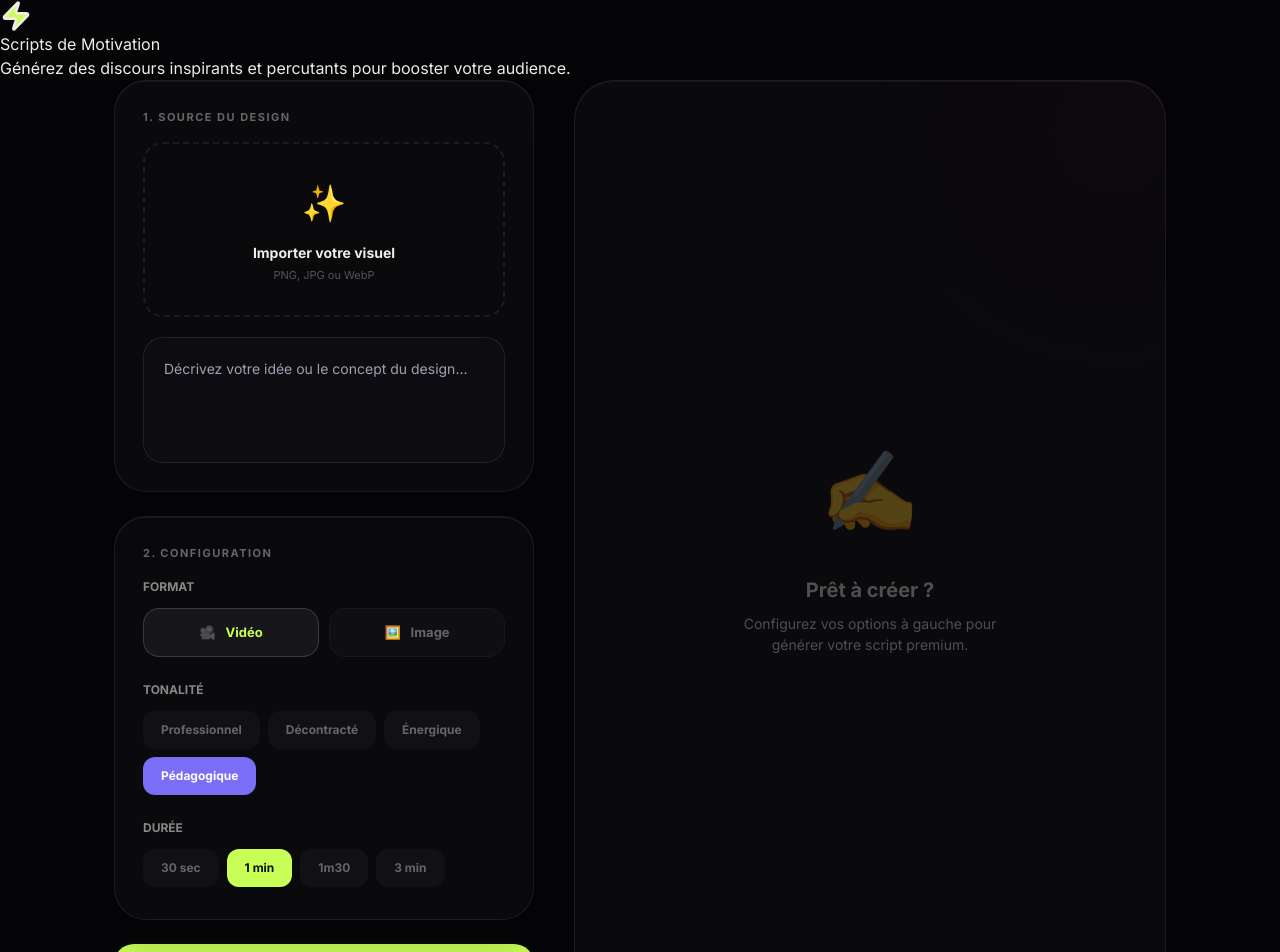
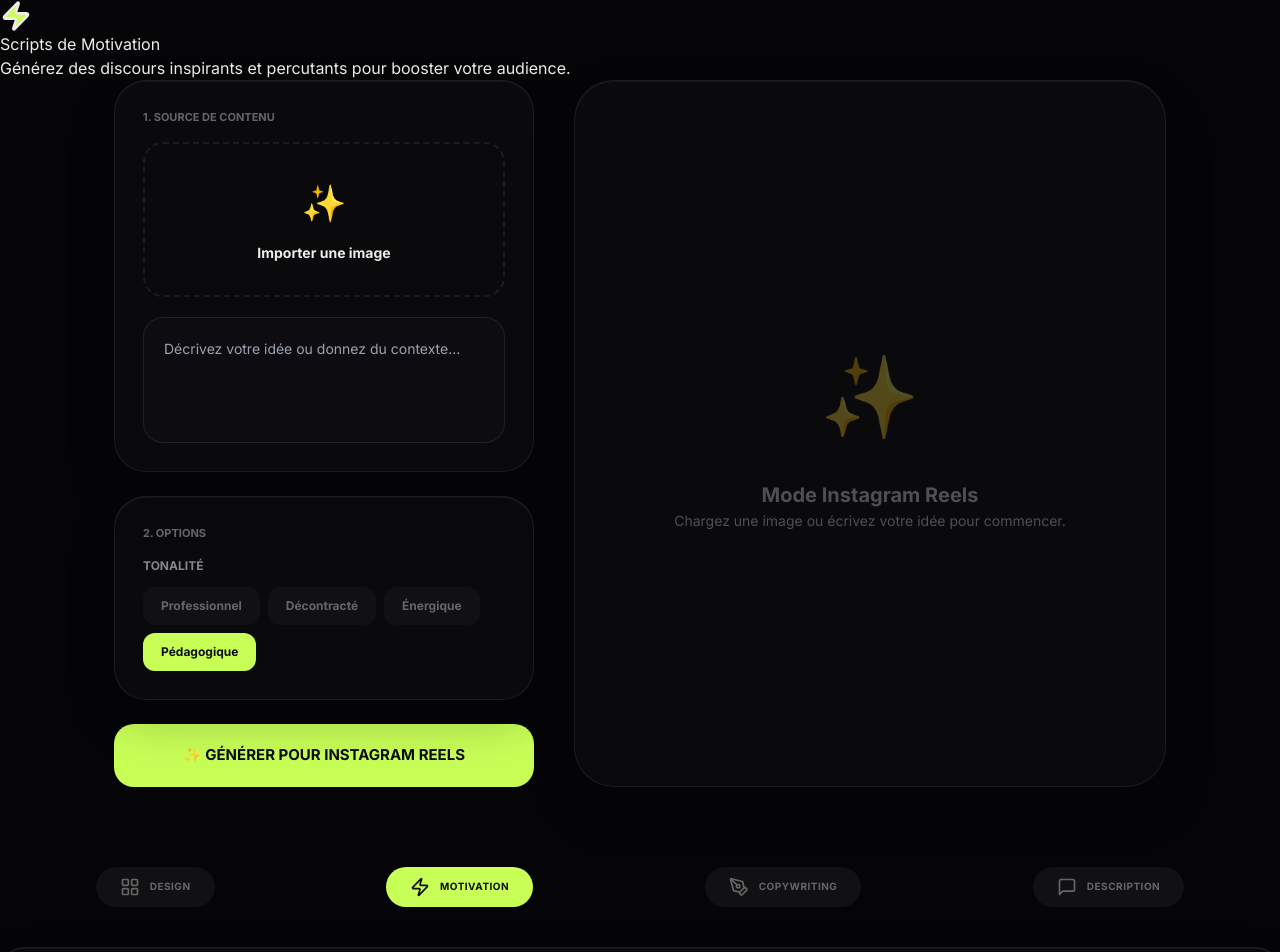
Before and after one commit to jacquesespoir9-wq/script-creator, a React (Vite) app: page /motivation in a window 1280 px wide. Shown: the top 952 px of the page. Built offline with nearby package versions, Linux system fonts and the light colour scheme.

Commit message:
feat: implement specialized AI logic for each content category

```diff
--- a/src/components/ScriptGenerator.jsx
+++ b/src/components/ScriptGenerator.jsx
@@ -1,9 +1,8 @@
-"use client";
-
 import React, { useState, useCallback } from 'react';
 import { useNavigate } from 'react-router-dom';
-import { PLATFORMS, DURATIONS, TONES, FORMATS } from '../constants';
-import { supabase } from '../integrations/supabase/client';
+import { PLATFORMS, DURATIONS, TONES } from '../constants';
+import { supabase } from '../supabaseClient';
+import { GoogleGenerativeAI } from "@google/generative-ai";
 import PlatformIcon from './PlatformIcon';
 
 const ScriptGenerator = ({ initialPlatformId }) => {
@@ -13,7 +12,6 @@ const ScriptGenerator = ({ initialPlatformId }) => {
   const [ideaText, setIdeaText] = useState("");
   const [duration, setDuration] = useState("60");
   const [tone, setTone] = useState("educational");
-  const [format, setFormat] = useState("video");
   const [loading, setLoading] = useState(false);
   const [script, setScript] = useState(null);
   const [error, setError] = useState(null);
@@ -36,20 +34,15 @@ const ScriptGenerator = ({ initialPlatformId }) => {
     reader.readAsDataURL(file);
   }, []);
 
-  const changePlatform = (id) => {
-    navigate(`/${id}`);
-  };
-
   const generateScript = async () => {
     if (!imageBase64 && !ideaText.trim()) {
-      setError("Veuillez importer une image ou décrire votre idée de design.");
+      setError("Veuillez importer une image ou décrire votre idée.");
       return;
     }
 
-    const API_KEY = import.meta.env.VITE_OPENROUTER_API_KEY;
-
+    const API_KEY = import.meta.env.VITE_GOOGLE_GEMINI_API_KEY;
     if (!API_KEY) {
-      setError("ERREUR : Clé API non détectée.");
+      setError("ERREUR : Clé API Google Gemini non configurée.");
       return;
     }
 
@@ -58,66 +51,63 @@ const ScriptGenerator = ({ initialPlatformId }) => {
     setScript(null);
 
     const platformInfo = PLATFORMS.find((p) => p.id === platform);
-    const formatLabel = FORMATS.find(f => f.id === format)?.label;
+    const toneLabel = TONES.find((t) => t.id === tone)?.label;
 
-    let systemPrompt = `Tu es un expert en création de contenu pour les réseaux sociaux, spécialisé dans les tutoriels de design graphique.
-Crée un contenu optimisé pour ${platformInfo.label}.
-Format de publication : ${formatLabel}.
-Ton : ${TONES.find((t) => t.id === tone)?.label}.
-${format === 'video' ? `Durée estimée : ${duration} secondes.` : ''}
-
-CONSIGNES SPÉCIFIQUES :
-${format === 'video'
-  ? "Génère un script vidéo complet avec ACCROCHE, INTRODUCTION, ÉTAPES DE RÉALISATION, CTA, HASHTAGS et DESCRIPTION."
-  : "Génère une légende captivante pour un post image/carrousel, avec une structure claire, des conseils textuels, un CTA, des HASHTAGS et une DESCRIPTION."
-}`;
-
-    let userContent = [];
-    if (ideaText.trim()) {
-      userContent.push({ type: "text", text: `Idée du design : ${ideaText.trim()}` });
-    }
-    if (imageBase64) {
-      userContent.push({
-        type: "image_url",
-        image_url: { url: `data:${imageBase64.type};base64,${imageBase64.data}` }
-      });
+    // Custom instructions based on the mode
+    let specializedPrompt = "";
+    if (platform === 'design') {
+      specializedPrompt = `Tu es un expert en Design Graphique. Analyse l'image et crée un script tutoriel étape par étape pour reproduire ce design. Structure le script avec Accroche, Matériel requis, Étapes détaillées, et Résultat final.`;
+    } else if (platform === 'motivation') {
+      specializedPrompt = `Tu es un coach en Motivation. Analyse l'image et crée un script inspirant et puissant. Utilise des phrases percutantes, une narration émotionnelle et termine par un message fort pour booster l'audience.`;
+    } else if (platform === 'copy') {
+      specializedPrompt = `Tu es un expert en Copywriting. Analyse l'image et crée un texte de vente persuasif utilisant la méthode AIDA (Attention, Intérêt, Désir, Action). Optimize le texte pour captiver et convertir.`;
+    } else if (platform === 'desc') {
+      specializedPrompt = `Tu es un Social Media Manager. Analyse l'image et crée une description optimisée SEO pour les réseaux sociaux. Inclus des hashtags pertinents, une légende captivante et un appel à l'action clair.`;
     }
 
+    const fullPrompt = `Mode : ${platformInfo.label}
+Tonalité : ${toneLabel}
+Durée cible : ${duration} secondes
+
+${specializedPrompt}
+
+Voici le contexte supplémentaire fourni par l'utilisateur : ${ideaText}
+
+Génère un script complet, structuré et prêt à l'emploi.`;
+
     try {
-      const response = await fetch("https://openrouter.ai/api/v1/chat/completions", {
-        method: "POST",
-        headers: {
-          "Authorization": `Bearer ${API_KEY}`,
-          "Content-Type": "application/json",
-          "X-Title": "ScriptGen",
-        },
-        body: JSON.stringify({
-          "model": "google/gemini-2.0-flash-001",
-          "messages": [
-            { "role": "system", "content": systemPrompt },
-            { "role": "user", "content": userContent }
-          ]
-        })
-      });
+      const genAI = new GoogleGenerativeAI(API_KEY);
+      const model = genAI.getGenerativeModel({ model: "gemini-1.5-flash" });
 
-      const data = await response.json();
-      if (!response.ok) throw new Error(data.error?.message || "Erreur IA.");
+      let contentParts = [fullPrompt];
+      if (imageBase64) {
+        contentParts.push({
+          inlineData: {
+            data: imageBase64.data,
+            mimeType: imageBase64.type
+          }
+        });
+      }
 
-      const text = data.choices[0]?.message?.content;
-      if (!text) throw new Error("Aucun contenu généré.");
+      const result = await model.generateContent(contentParts);
+      const response = await result.response;
+      const text = response.text();
+
+      if (!text) throw new Error("Réponse vide de l'IA.");
 
       setScript(text);
 
+      // Save to Supabase
       supabase.from('scripts').insert([{
         content: text,
         platform: platformInfo.label,
-        duration: format === 'video' ? duration : null,
+        duration: duration,
         tone: tone,
-        image_provided: !!imageBase64,
-        format: format
-      }]).then(({ error }) => { if (error) console.warn("DB Error:", error); });
+        image_provided: !!imageBase64
+      }]).then(({ error: sbError }) => { if (sbError) console.error("Database Error:", sbError); });
 
     } catch (err) {
+      console.error(err);
       setError(err.message);
     } finally {
       setLoading(false);
@@ -133,22 +123,11 @@ ${format === 'video'
 
   const selectedPlatform = PLATFORMS.find((p) => p.id === platform);
 
-  const labelStyle = {
-    fontSize: 11,
-    fontWeight: 800,
-    color: "#666",
-    letterSpacing: "1.5px",
-    textTransform: "uppercase",
-    display: "block",
-    marginBottom: 16
-  };
-
   return (
     <div style={{ maxWidth: 1100, margin: "0 auto", padding: "0 24px 80px" }}>
       <style>{`
         .generator-container { display: grid; grid-template-columns: 420px 1fr; gap: 40px; }
-        .option-btn { transition: all 0.3s cubic-bezier(0.4, 0, 0.2, 1); border: 1px solid rgba(255,255,255,0.03) !important; }
-        .active-opt { background: rgba(255,255,255,0.06) !important; border-color: rgba(255,255,255,0.15) !important; }
+        .glass-panel { background: rgba(18,18,24,0.6); backdrop-filter: blur(20px); border: 1px solid rgba(255,255,255,0.05); }
         .text-area-custom {
           width: 100%;
           background: rgba(255,255,255,0.02);
@@ -159,156 +138,108 @@ ${format === 'video'
           font-size: 14px;
           resize: none;
           outline: none;
-          transition: all 0.3s ease;
         }
-        .text-area-custom:focus { border-color: rgba(200,255,87,0.3); background: rgba(255,255,255,0.04); }
         .generate-btn {
+          width: 100%;
           padding: 20px;
           border-radius: 20px;
           background: #C8FF57;
           color: #0D0D0F;
           font-weight: 900;
           font-size: 15px;
-          letter-spacing: 0.5px;
-          box-shadow: 0 20px 40px rgba(200,255,87,0.15);
-          transition: all 0.3s ease;
+          cursor: pointer;
+          border: none;
+          transition: transform 0.2s;
         }
-        .generate-btn:hover:not(:disabled) { transform: translateY(-4px); box-shadow: 0 25px 50px rgba(200,255,87,0.25); }
-        .generate-btn:active { transform: translateY(0); }
+        .generate-btn:hover:not(:disabled) { transform: translateY(-4px); }
+        .generate-btn:disabled { opacity: 0.5; cursor: not-allowed; }
         @media (max-width: 1000px) { .generator-container { grid-template-columns: 1fr; } }
       `}</style>
 
       <div className="generator-container">
         <div style={{ display: "flex", flexDirection: "column", gap: 24 }}>
-          {/* SECTION 1: INPUT */}
           <div className="glass-panel" style={{ borderRadius: 32, padding: 28 }}>
-            <span style={labelStyle}>1. Source du Design</span>
+            <span style={{ fontSize: 11, fontWeight: 800, color: "#666", textTransform: "uppercase", display: "block", marginBottom: 16 }}>1. Source de contenu</span>
             <div style={{ display: "flex", flexDirection: "column", gap: 20 }}>
               <input id="img-upload" type="file" accept="image/*" style={{ display: "none" }} onChange={(e) => { if (e.target.files[0]) handleFile(e.target.files[0]); e.target.value = ""; }} />
               {!image ? (
                 <label htmlFor="img-upload" style={{ display: "block", cursor: "pointer" }}>
-                  <div style={{ border: "2px dashed rgba(255,255,255,0.08)", borderRadius: 20, padding: "32px 20px", textAlign: "center", transition: 'all 0.3s ease' }} className="hover:bg-white/5 hover:border-[#C8FF57]/20">
+                  <div style={{ border: "2px dashed rgba(255,255,255,0.08)", borderRadius: 20, padding: "32px 20px", textAlign: "center" }}>
                     <div style={{ fontSize: 36, marginBottom: 12 }}>✨</div>
-                    <div style={{ fontSize: 14, fontWeight: 700 }}>Importer votre visuel</div>
-                    <div style={{ fontSize: 11, color: '#555', marginTop: 4 }}>PNG, JPG ou WebP</div>
+                    <div style={{ fontSize: 14, fontWeight: 700 }}>Importer une image</div>
                   </div>
                 </label>
               ) : (
-                <div style={{ position: "relative", borderRadius: 20, overflow: "hidden", border: '1px solid rgba(255,255,255,0.1)' }}>
+                <div style={{ position: "relative", borderRadius: 20, overflow: "hidden" }}>
                   <img src={image} alt="preview" style={{ width: "100%", height: 200, objectFit: "cover" }} />
-                  <button onClick={() => { setImage(null); setImageBase64(null); }} style={{ position: "absolute", top: 12, right: 12, background: "rgba(0,0,0,0.7)", border: "none", color: "#fff", borderRadius: 12, width: 32, height: 32, cursor: "pointer", display: 'flex', alignItems: 'center', justifyContent: 'center' }}>✕</button>
+                  <button onClick={() => { setImage(null); setImageBase64(null); }} style={{ position: "absolute", top: 12, right: 12, background: "rgba(0,0,0,0.7)", border: "none", color: "#fff", borderRadius: "50%", width: 32, height: 32, cursor: "pointer" }}>✕</button>
                 </div>
               )}
-              <textarea className="text-area-custom" placeholder="Décrivez votre idée ou le concept du design..." rows={4} value={ideaText} onChange={(e) => setIdeaText(e.target.value)} />
+              <textarea className="text-area-custom" placeholder="Décrivez votre idée ou donnez du contexte..." rows={4} value={ideaText} onChange={(e) => setIdeaText(e.target.value)} />
             </div>
           </div>
 
-          {/* SECTION 2: CONFIG */}
           <div className="glass-panel" style={{ borderRadius: 32, padding: 28 }}>
-            <span style={labelStyle}>2. Configuration</span>
-            <div style={{ display: "flex", flexDirection: "column", gap: 24 }}>
-              <div>
-                <div style={{ fontSize: 12, fontWeight: 700, color: '#888', marginBottom: 12 }}>FORMAT</div>
-                <div style={{ display: "grid", gridTemplateColumns: "1fr 1fr", gap: 10 }}>
-                  {FORMATS.map((f) => (
-                    <button key={f.id} className={`option-btn ${format === f.id ? 'active-opt' : ''}`} onClick={() => setFormat(f.id)}
-                      style={{ padding: "14px", borderRadius: 16, background: "#0F0F13", color: format === f.id ? "#C8FF57" : "#666", fontSize: 13, fontWeight: 700, display: "flex", alignItems: "center", justifyContent: 'center', gap: 10 }}>
-                      <span>{f.icon}</span> {f.label.split(' ')[0]}
-                    </button>
-                  ))}
-                </div>
-              </div>
-
+            <span style={{ fontSize: 11, fontWeight: 800, color: "#666", textTransform: "uppercase", display: "block", marginBottom: 16 }}>2. Options</span>
+            <div style={{ display: "flex", flexDirection: "column", gap: 20 }}>
               <div>
                 <div style={{ fontSize: 12, fontWeight: 700, color: '#888', marginBottom: 12 }}>TONALITÉ</div>
                 <div style={{ display: "flex", flexWrap: "wrap", gap: 8 }}>
                   {TONES.map((t) => (
                     <button key={t.id} onClick={() => setTone(t.id)}
-                      style={{ padding: "10px 18px", borderRadius: 12, background: tone === t.id ? "#7B6EF6" : "#111115", color: tone === t.id ? "#fff" : "#666", fontSize: 12, fontWeight: 700, transition: 'all 0.3s ease' }}>
+                      style={{ padding: "10px 18px", borderRadius: 12, background: tone === t.id ? "#C8FF57" : "#111115", color: tone === t.id ? "#0D0D0F" : "#666", border: 'none', fontSize: 12, fontWeight: 700, cursor: 'pointer' }}>
                       {t.label}
                     </button>
                   ))}
                 </div>
               </div>
-
-              {format === 'video' && (
-                <div>
-                  <div style={{ fontSize: 12, fontWeight: 700, color: '#888', marginBottom: 12 }}>DURÉE</div>
-                  <div style={{ display: "flex", gap: 8, overflowX: "auto", paddingBottom: 4 }}>
-                    {DURATIONS.map((d) => (
-                      <button key={d.id} onClick={() => setDuration(d.id)}
-                        style={{ padding: "10px 18px", borderRadius: 12, background: duration === d.id ? "#C8FF57" : "#111115", color: duration === d.id ? "#0D0D0F" : "#666", fontSize: 12, fontWeight: 700, whiteSpace: 'nowrap' }}>
-                        {d.label}
-                      </button>
-                    ))}
-                  </div>
-                </div>
-              )}
             </div>
           </div>
 
           <button disabled={loading} onClick={generateScript} className="generate-btn">
-            {loading ? (
-              <div style={{ display: 'flex', alignItems: 'center', justifyContent: 'center', gap: 12 }}>
-                <div className="animate-spin" style={{ width: 18, height: 18, border: '2px solid rgba(0,0,0,0.1)', borderTopColor: '#000', borderRadius: '50%' }} />
-                GÉNÉRATION...
-              </div>
-            ) : "✨ GÉNÉRER LE SCRIPT"}
+            {loading ? "GÉNÉRATION EN COURS..." : `✨ GÉNÉRER POUR ${selectedPlatform?.label.toUpperCase()}`}
           </button>
         </div>
 
-        {/* RESULT AREA */}
-        <div style={{ display: "flex", flexDirection: "column" }}>
-          <div className="glass-panel" style={{ flex: 1, borderRadius: 40, padding: 40, minHeight: 600, position: "relative", overflow: 'hidden' }}>
-            {/* Background Decoration */}
-            <div style={{ position: 'absolute', top: -100, right: -100, width: 300, height: 300, background: selectedPlatform?.color, opacity: 0.03, filter: 'blur(100px)', borderRadius: '50%' }} />
+        <div className="glass-panel" style={{ borderRadius: 40, padding: 40, minHeight: 600 }}>
+          {error && <div style={{ background: "rgba(255, 50, 50, 0.1)", color: "#ff6b6b", padding: 20, borderRadius: 16, marginBottom: 24, border: '1px solid rgba(255,50,50,0.2)' }}>⚠️ {error}</div>}
 
-            {error && <div style={{ background: "rgba(255, 50, 50, 0.1)", color: "#ff6b6b", padding: 20, borderRadius: 16, fontSize: 14, border: '1px solid rgba(255,50,50,0.2)', marginBottom: 24 }}>{error}</div>}
+          {!script && !loading && (
+            <div style={{ height: '100%', display: "flex", flexDirection: "column", alignItems: "center", justifyContent: "center", opacity: 0.3 }}>
+              <div style={{ fontSize: 80, marginBottom: 24 }}>✨</div>
+              <h3 style={{ fontSize: 20, fontWeight: 800 }}>Mode {selectedPlatform?.label}</h3>
+              <p style={{ fontSize: 14, textAlign: "center" }}>Chargez une image ou écrivez votre idée pour commencer.</p>
+            </div>
+          )}
 
-            {!script && !loading && (
-              <div style={{ height: '100%', display: "flex", flexDirection: "column", alignItems: "center", justifyContent: "center", opacity: 0.3 }}>
-                <div style={{ fontSize: 80, marginBottom: 24 }}>✍️</div>
-                <h3 style={{ fontSize: 20, fontWeight: 800, marginBottom: 8 }}>Prêt à créer ?</h3>
-                <p style={{ fontSize: 14, textAlign: "center", maxWidth: 300 }}>Configurez vos options à gauche pour générer votre script premium.</p>
+          {loading && (
+            <div style={{ height: '100%', display: "flex", flexDirection: "column", alignItems: "center", justifyContent: "center" }}>
+              <div style={{ width: 64, height: 64, border: "4px solid rgba(200,255,87,0.1)", borderTopColor: "#C8FF57", borderRadius: "50%", animation: 'spin 1s linear infinite' }} />
+              <div style={{ marginTop: 24, fontWeight: 800, color: '#C8FF57' }}>ANALYSE EN COURS...</div>
+            </div>
+          )}
+
+          {script && (
+            <div>
+              <div style={{ display: "flex", alignItems: "center", justifyContent: "space-between", marginBottom: 32 }}>
+                <div style={{ display: "flex", alignItems: "center", gap: 12 }}>
+                  <PlatformIcon id={selectedPlatform?.id} size={32} color="#C8FF57" />
+                  <span style={{ fontWeight: 800, fontSize: 18 }}>Script {selectedPlatform?.label}</span>
+                </div>
+                <button onClick={copyScript} style={{ padding: "10px 20px", borderRadius: 12, background: copied ? "#C8FF57" : "rgba(255,255,255,0.05)", color: copied ? "#0D0D0F" : "#fff", border: 'none', fontWeight: 700, cursor: 'pointer' }}>
+                  {copied ? "COPIÉ !" : "COPIER"}
+                </button>
               </div>
-            )}
-
-            {loading && (
-              <div style={{ height: '100%', display: "flex", flexDirection: "column", alignItems: "center", justifyContent: "center" }}>
-                <div className="animate-spin-slow" style={{ width: 64, height: 64, border: "4px solid rgba(200,255,87,0.05)", borderTopColor: "#C8FF57", borderRadius: "50%", marginBottom: 24 }} />
-                <div style={{ fontSize: 14, fontWeight: 700, color: '#C8FF57', letterSpacing: '2px' }}>ANALYSE DU DESIGN...</div>
+              <div style={{ fontSize: 15, color: "#C8C5C0", lineHeight: 1.8, whiteSpace: "pre-wrap" }}>
+                {script}
               </div>
-            )}
-
-            {script && (
-              <div className="slide-up">
-                <div style={{ display: "flex", alignItems: "center", justifyContent: "space-between", marginBottom: 40, paddingBottom: 24, borderBottom: '1px solid rgba(255,255,255,0.05)' }}>
-                  <div style={{ display: "flex", alignItems: "center", gap: 16 }}>
-                    <div style={{ width: 44, height: 44, borderRadius: 14, background: selectedPlatform?.color, display: "flex", alignItems: "center", justifyContent: "center", color: "#fff", boxShadow: `0 10px 20px ${selectedPlatform?.color}33` }}>
-                      <PlatformIcon id={selectedPlatform?.id} size={24} color="#fff" />
-                    </div>
-                    <div>
-                      <div style={{ fontSize: 16, fontWeight: 800 }}>{selectedPlatform?.label}</div>
-                      <div style={{ fontSize: 12, color: '#666', fontWeight: 600 }}>{format === 'video' ? `${duration}s • ` : ''}{TONES.find(t => t.id === tone)?.label}</div>
-                    </div>
-                  </div>
-                  <button onClick={copyScript} style={{ padding: "12px 24px", borderRadius: 16, background: copied ? "#C8FF57" : "rgba(255,255,255,0.05)", color: copied ? "#0D0D0F" : "#F0EDE8", fontSize: 13, fontWeight: 800, transition: 'all 0.3s ease', border: '1px solid rgba(255,255,255,0.05)' }}>
-                    {copied ? "✓ COPIÉ" : "⧉ COPIER"}
-                  </button>
-                </div>
-
-                <div style={{ fontSize: 15, color: "#C8C5C0", lineHeight: 1.9, whiteSpace: "pre-wrap" }}
-                  dangerouslySetInnerHTML={{
-                    __html: script
-                      .replace(/\*\*(.*?)\*\*/g, '<strong style="color:#F0EDE8;display:block;margin-top:24px;margin-bottom:8px;font-size:17px;font-family:Outfit">$1</strong>')
-                      .replace(/\*(.*?)\*/g, '<span style="color:#C8FF57;font-weight:700">$1</span>')
-                  }}
-                />
-              </div>
-            )}
-          </div>
+            </div>
+          )}
         </div>
       </div>
+      <style>{`
+        @keyframes spin { from { transform: rotate(0deg); } to { transform: rotate(360deg); } }
+      `}</style>
     </div>
   );
 };
```
